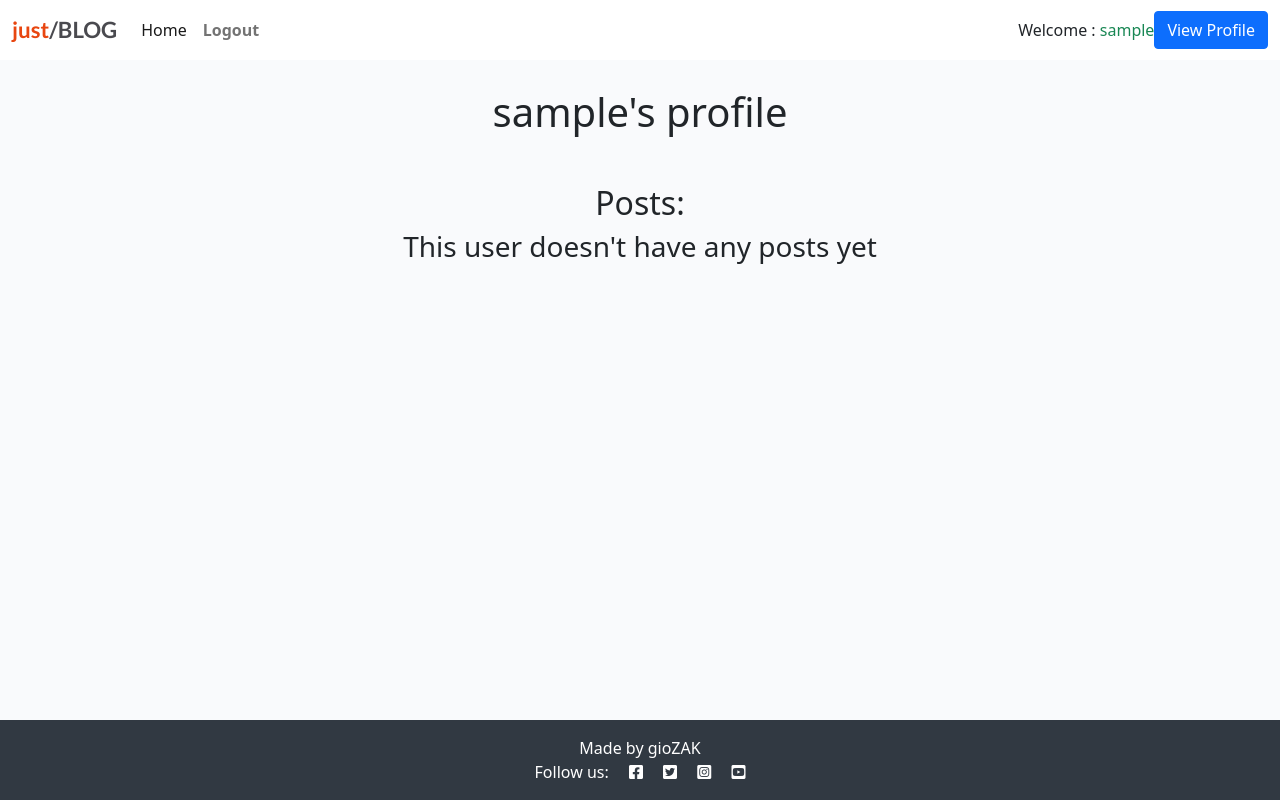
After one commit to gioZAK/justblog_v1, a Django app: a page that uses templates/base.html in a window 1280 px wide. The commit adds this page. Run offline with Django 3.2, Linux system fonts and the light colour scheme; the visitor is signed in with stand-in values (Sample User, id 1); data comes from the database, SQL or seed files in the repository; data that the repository does not hold is empty.

Commit message:
Create user profile

```diff
--- a/blog/forms.py
+++ b/blog/forms.py
@@ -1,6 +1,7 @@
 from .models import Comment, Post
 from django import forms
 from cloudinary.models import CloudinaryField
+from django_summernote.widgets import SummernoteWidget
 
 
 class CommentForm(forms.ModelForm):
@@ -15,3 +16,6 @@ class PostForm(forms.ModelForm):
     class Meta:
         model = Post
         fields = ['title', 'excerpt', 'content']
+        widgets = {
+            'content': SummernoteWidget(attrs={'summernote': {'width': '100%'}})
+        }
--- a/blog/models.py
+++ b/blog/models.py
@@ -15,7 +15,7 @@ class Post(models.Model):
     featured_image = CloudinaryField('image', default='placeholder')
     excerpt = models.TextField(max_length=200, blank=True)
     updated_on = models.DateTimeField(auto_now=True)
-    content = models.TextField(max_length=6000)
+    content = models.TextField(max_length=25000)
     created_on = models.DateTimeField(auto_now_add=True)
     status = models.IntegerField(choices=STATUS, default=0)
     likes = models.ManyToManyField(
--- a/blog/urls.py
+++ b/blog/urls.py
@@ -8,4 +8,5 @@ urlpatterns = [
     path('edit/<slug:slug>/', views.edit_post, name='edit_post'),
     path('delete/<slug:slug>/', views.delete_post, name='delete_post'),
     path('like/<slug:slug>', views.PostLike.as_view(), name='post_like'),
+    path('profile/<str:username>/', views.profile, name='profile'),
 ]
--- a/blog/views.py
+++ b/blog/views.py
@@ -1,5 +1,6 @@
 from django.shortcuts import render, redirect, get_object_or_404, reverse
 from django.contrib.auth.decorators import login_required
+from django.contrib.auth.models import User
 from django.utils.text import slugify
 from django.views import generic, View
 from django.http import HttpResponseRedirect
@@ -140,3 +141,9 @@ def delete_post(request, slug):
         post.delete()
         return redirect('home')
     return render(request, 'delete_post.html', {'post': post})
+
+@login_required
+def profile(request, username):
+    user = get_object_or_404(User, username=username)
+    posts = Post.objects.filter(author=user)
+    return render(request, 'profile.html', {'user': user, 'posts': posts})
--- a/static/css/style.css
+++ b/static/css/style.css
@@ -50,14 +50,24 @@ body {
     position: absolute;
     bottom: 5%;
     min-width: 30%;
-    left: -2px;
-    background-color: var(--primary-color);
+    left: -5px;
+    background-color: var(--light-s-color);
 }
 
 .author {
-    color: white;
+    color: rgb(0, 0, 0);
     margin: 4px;
     text-transform: uppercase;
+}
+
+.user-link {
+    text-decoration: none;
+}
+
+.image-flash:hover,
+.author:hover {
+    background-color: var(--primary-color);
+    color: var(--light-color);
 }
 
 .masthead {
--- a/templates/account/logout.html
+++ b/templates/account/logout.html
@@ -1,9 +1,11 @@
 {% extends "base.html" %}
 
 {% load i18n %}
-{% load account socialaccount %}
 
-{% block head_title %}{% trans "Sign In" %}{% endblock %}
+{% block head_title %}
+{% trans "Sign In" %}
+
+{% endblock %}
 
 {% block content %}
 <div class="container text-center">
--- a/templates/base.html
+++ b/templates/base.html
@@ -57,6 +57,9 @@
                     Your opinion matter!
                     {% endif %}
                 </span>
+                {% if user.is_authenticated %}
+                <a href="{% url 'profile' username=user.username %}" class="btn btn-primary">View Profile</a>
+                {% endif %}
             </div>
         </div>
     </nav>
--- /dev/null
+++ b/templates/profile.html
@@ -0,0 +1,27 @@
+{% extends 'base.html' %}
+
+{% block content %}
+
+<div class="container mt-4 text-center">
+    <div class="row">
+        <div class="col-md-8 offset-md-2 mt-1">
+            <h1>{{ user.username }}'s profile</h1>
+
+            <div class="container mt-2">
+                <h2 class="mt-5">Posts:</h2>
+                {% if posts %}
+                <div class="list-group">
+                    {% for post in posts %}
+                    <a href="{% url 'post_detail' slug=post.slug %}"
+                        class="list-group-item list-group-item-action">{{ post.title }}</a>
+                    {% endfor %}
+                </div>
+                {% else %}
+                <h3>This user doesn't have any posts yet</h3>
+                {% endif %}
+            </div>
+        </div>
+    </div>
+</div>
+
+{% endblock %}
```
Also changed, not shown: templates/index.html (+14 -4 lines), templates/post_detail.html (+5 -3 lines).
